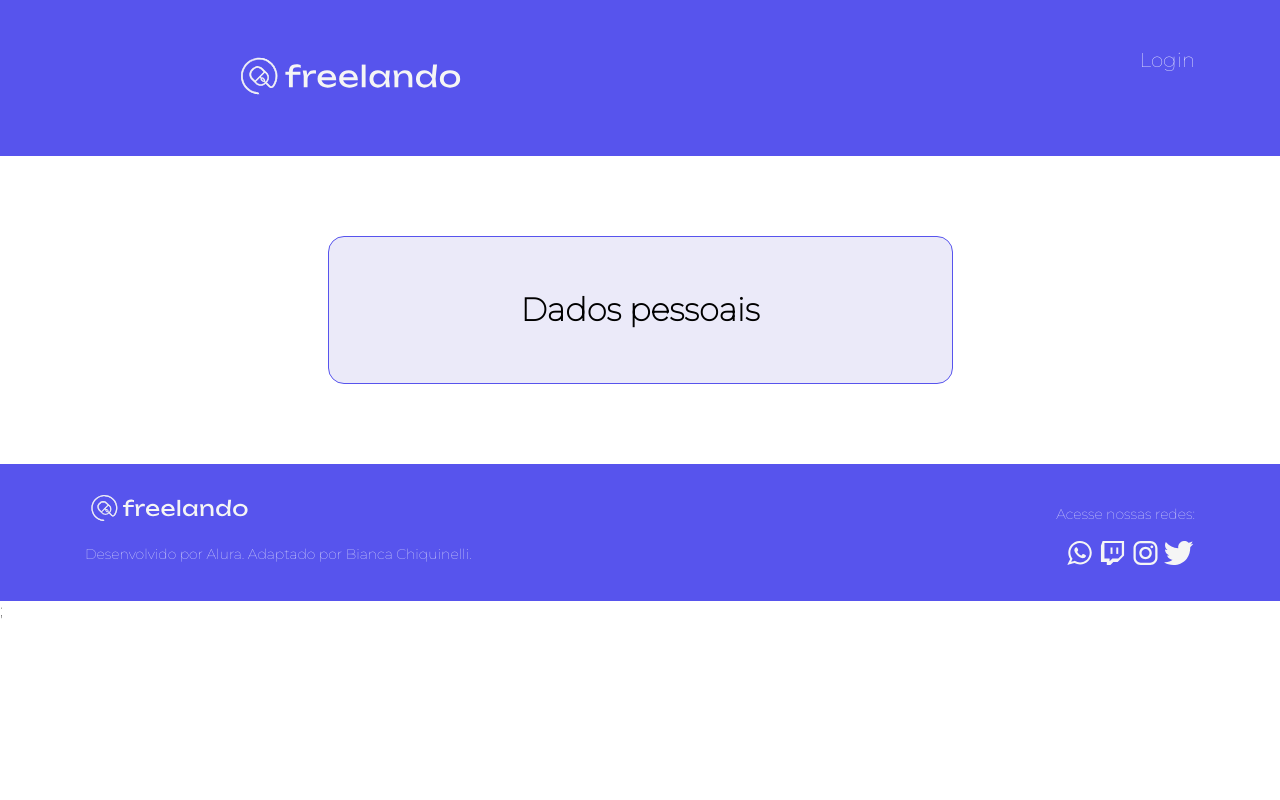
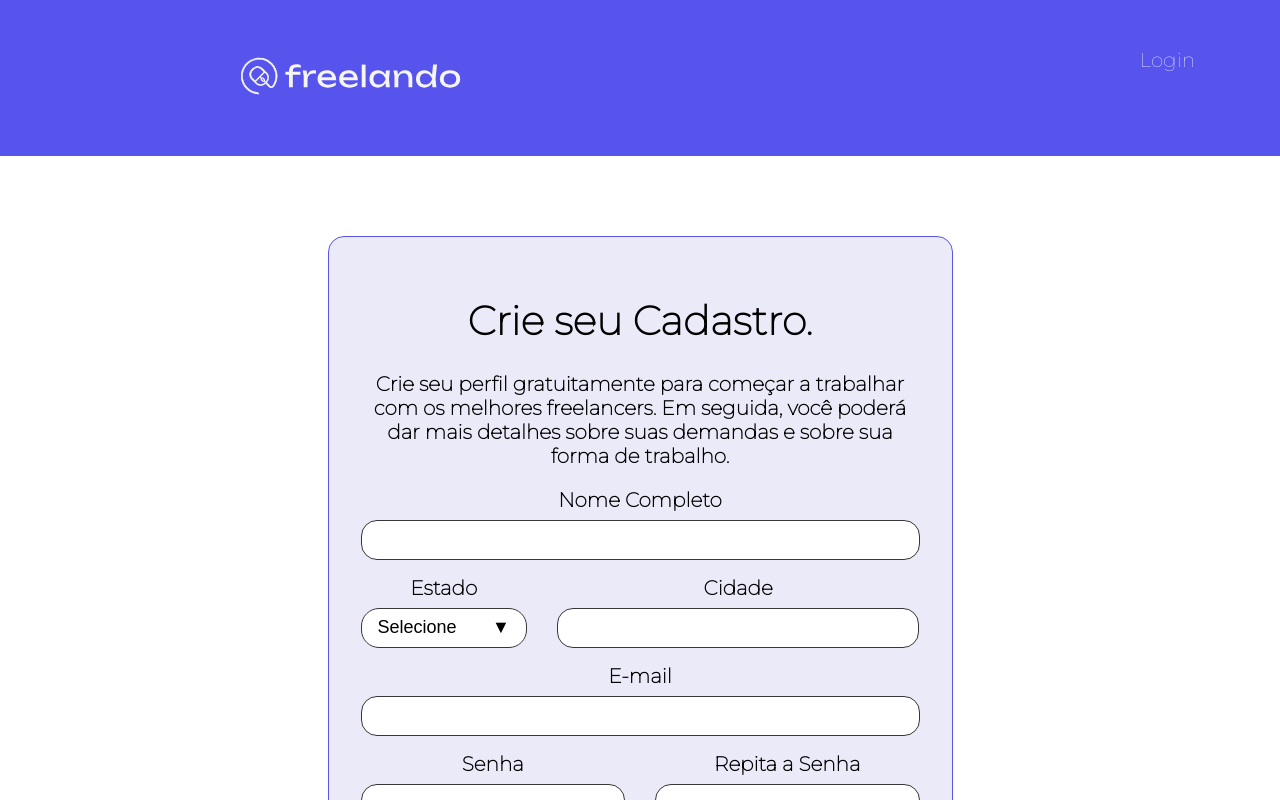
Before and after one commit to chiquinelli-bia/freelando, a React (Vite) app: page /cadastro/dados-pessoais in a window 1280 px wide. Shown: the top 800 px of the page. Built offline with nearby package versions, Linux system fonts and the light colour scheme.

Commit message:
feat(DadosPessoais): cria página de dados Pessoais e rota

```diff
--- /dev/null
+++ b/src/paginas/cadastro/dadosPessoais.jsx
@@ -0,0 +1,93 @@
+import "../../componentes/estilosGlobais/estilos";
+import { Tipografia } from "../../componentes/tipografia";
+import { CampoTexto } from "../../componentes/campoTexto";
+import { Botao } from "../../componentes/button";
+import { Col, Row } from "react-grid-system";
+import "../../componentes/rodape";
+import "../../componentes/header";
+import { ListaSuspensa } from "../../componentes/listaSuspensa";
+
+const estadosBrasileiros = [
+  { text: "Acre", value: "AC" },
+  { text: "Alagoas", value: "AL" },
+  { text: "Amapá", value: "AP" },
+  { text: "Amazonas", value: "AM" },
+  { text: "Bahia", value: "BA" },
+  { text: "Ceará", value: "CE" },
+  { text: "Distrito Federal", value: "DF" },
+  { text: "Espírito Santo", value: "ES" },
+  { text: "Goiás", value: "GO" },
+  { text: "Maranhão", value: "MA" },
+  { text: "Mato Grosso", value: "MT" },
+  { text: "Mato Grosso do Sul", value: "MS" },
+  { text: "Minas Gerais", value: "MG" },
+  { text: "Pará", value: "PA" },
+  { text: "Paraíba", value: "PB" },
+  { text: "Paraná", value: "PR" },
+  { text: "Pernambuco", value: "PE" },
+  { text: "Piauí", value: "PI" },
+  { text: "Rio de Janeiro", value: "RJ" },
+  { text: "Rio Grande do Norte", value: "RN" },
+  { text: "Rio Grande do Sul", value: "RS" },
+  { text: "Rondônia", value: "RO" },
+  { text: "Roraima", value: "RR" },
+  { text: "Santa Catarina", value: "SC" },
+  { text: "São Paulo", value: "SP" },
+  { text: "Sergipe", value: "SE" },
+  { text: "Tocantins", value: "TO" },
+];
+
+function DadosPessoais() {
+  return (
+    <>
+      <div style={{ textAlign: "center" }}>
+        <Tipografia variante="h1" componente="h1">
+          Crie seu Cadastro.
+        </Tipografia>
+        <Tipografia variante="body" componente="body">
+          Crie seu perfil gratuitamente para começar a trabalhar com os melhores
+          freelancers. Em seguida, você poderá dar mais detalhes sobre suas
+          demandas e sobre sua forma de trabalho.{" "}
+        </Tipografia>
+        <form>
+          <Row>
+            <Col>
+              <CampoTexto titulo="Nome Completo"></CampoTexto>
+            </Col>
+          </Row>
+          <Row>
+            <Col lg={4} md={4} sm={4}>
+              <ListaSuspensa titulo="Estado" opcoes={estadosBrasileiros} />
+            </Col>
+            <Col lg={8} md={8} sm={8}>
+              <CampoTexto titulo="Cidade"></CampoTexto>
+            </Col>
+          </Row>
+          <Row>
+            <Col>
+              <CampoTexto titulo="E-mail"></CampoTexto>
+            </Col>
+          </Row>
+          <Row>
+            <Col lg={6} md={6} sm={6}>
+              <CampoTexto titulo="Senha"></CampoTexto>
+            </Col>
+            <Col lg={6} md={6} sm={6}>
+              <CampoTexto titulo="Repita a Senha"></CampoTexto>
+            </Col>
+          </Row>
+          <Row>
+            <Col lg={6} md={6} sm={6} style={{ textAlign: "left" }}>
+              <Botao variante="secundaria">Anterior</Botao>
+            </Col>
+            <Col lg={6} md={6} sm={6} style={{ textAlign: "right" }}>
+              <Botao>Próxima</Botao>
+            </Col>
+          </Row>
+        </form>
+      </div>
+    </>
+  );
+}
+
+export default DadosPessoais;
--- a/src/router/router.jsx
+++ b/src/router/router.jsx
@@ -3,6 +3,7 @@ import { LayoutBase } from "../paginas/layoutBase";
 import { LayoutBaseCadastro } from "../paginas/cadastro/layoutBase";
 import { SelecaoCliente } from "../paginas/cadastro/selecaoCliente";
 import { Interesses } from "../paginas/cadastro/interesses";
+import DadosPessoais from "../paginas/cadastro/dadosPessoais";
 
 export const router = createBrowserRouter([
   {
@@ -23,7 +24,7 @@ export const router = createBrowserRouter([
           },
           {
             path: "dados-pessoais",
-            element: <h1>Dados pessoais</h1>,
+            element: <DadosPessoais />,
           },
           {
             path: "concluido",
```
Also changed, not shown: src/paginas/pngInicial.jsx (deleted, +0 -107 lines).
